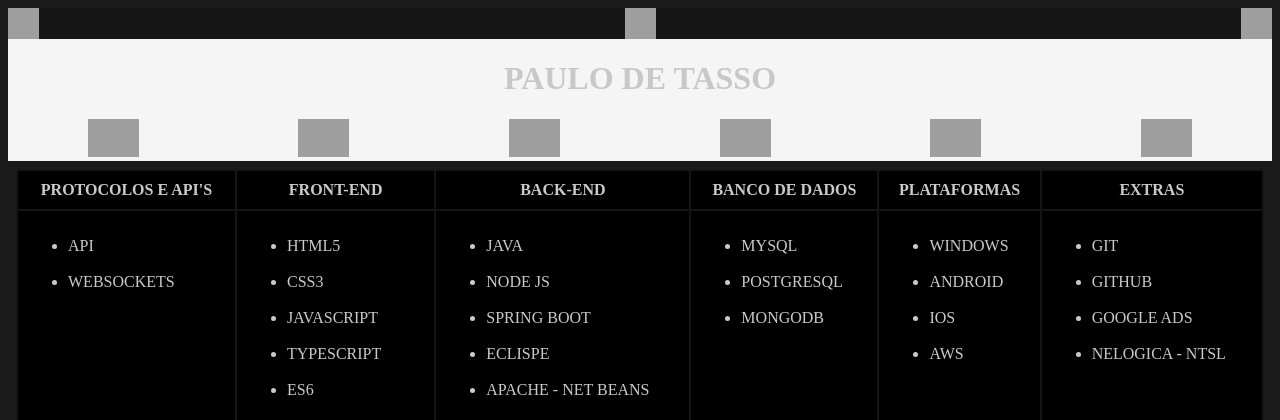
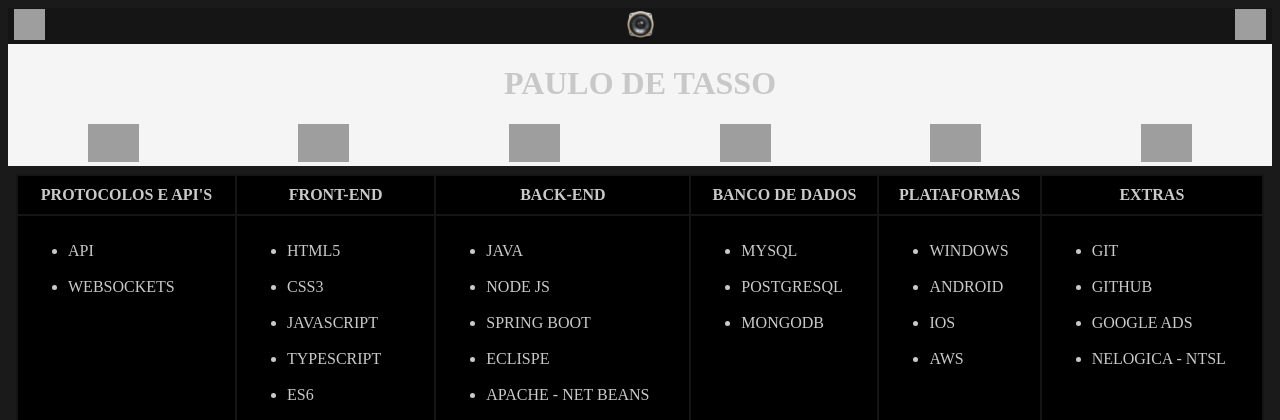
Before and after one commit to PauloDeTasso/projetos, a PHP site: page /docs/Home.html in a window 1280 px wide. Shown: the top 420 px of the page. Run offline with PHP 8.4, Linux system fonts and the light colour scheme; grey boxes are pictures that could not be loaded.

Commit message:
14-12-2021 - 1202

```diff
--- a/docs/Home.html
+++ b/docs/Home.html
@@ -12,20 +12,44 @@
 
 <body class="corpo">
 
-    <section class="headerBotaoSomInicio">
-
-        <img id="iconeSomDiminuirVolume" onclick="diminuir_volume()" src="/icones/800x600/volumebaixo.png"
-            alt="Diminuir Volume" width="31px" height="31px">
-
-        <img id="iconeSom" onclick="mute()" src="/icones/sound.png" alt="Icone de som" width="31px" height="31px">
-
-
-        <img id="iconeSomAumentarVolume" onclick="aumentar_volume()" src="/icones/800x600/volumealto.png"
-            alt="Aumentar Volume" width="31px" height="31px">
-
-    </section>
 
     <header class="cabecalhoPrincipal">
+
+        <nav class="headerBotaoSomInicio">
+
+            <section class="secaoMudo">
+
+                <button class="botoes" onclick="diminuir_volume()" type="button">
+
+                    <img id="iconeSomDiminuirVolume" src="../icones/800x600/volumebaixo.png" alt="Diminuir Volume"
+                        width="31px" height="31px">
+
+            </section>
+
+            </button>
+
+            <section class="secaoMudo">
+
+                <button class="botoes" onclick="mute()" type="button">
+
+                    <img id="iconeSom" src="../icones/800x600/sound.png" alt="Icone de som" width="31px" height="31px">
+
+                </button>
+
+            </section>
+
+            <section class="secaoMudo">
+
+                <button class="botoes" onclick="aumentar_volume()" type="button">
+
+                    <img id="iconeSomAumentarVolume" src="../icones/800x600/volumealto.png" alt="Aumentar Volume"
+                        width="31px" height="31px">
+
+                </button>
+
+            </section>
+
+        </nav>
 
         <h1 class="tituloCabecalhoPrincipal">
             PAULO DE TASSO
--- a/estilos/estilo_home.css
+++ b/estilos/estilo_home.css
@@ -225,3 +225,17 @@ padding: 1%;
     background-color: rgb(255, 255, 255);
     border: 0px solid rgb(21, 21, 21);
 }
+
+.secaoMudo
+{
+    display: flex;
+    flex-direction: column;
+    justify-content: center;
+    align-items: center;
+}
+
+.botoes
+{
+ background-color: rgb(21, 21, 21);
+ border: 0px solid rgb(21, 21, 21);
+}
--- a/estilos/estilo_index.css
+++ b/estilos/estilo_index.css
@@ -39,3 +39,9 @@ body
     justify-content: center;
     align-items: center;
 }
+
+.botoes
+{
+ background-color: rgb(21, 21, 21);
+ border: 0px solid rgb(21, 21, 21);
+}
--- a/index.html
+++ b/index.html
@@ -19,7 +19,7 @@
 
             <section class="secaoMudo">
 
-                <button id="botaoMudo" onclick="diminuir_volume()" type="button">
+                <button class="botoes" onclick="diminuir_volume()" type="button">
 
                     <img id="iconeSomDiminuirVolume" src="icones/800x600/volumebaixo.png" alt="Diminuir Volume"
                         width="31px" height="31px">
@@ -30,7 +30,7 @@
 
             <section class="secaoMudo">
 
-                <button id="botaoMudo" onclick="mute()" type="button">
+                <button class="botoes" onclick="mute()" type="button">
 
                     <img id="iconeSom" src="icones/800x600/sound.png" alt="Icone de som" width="31px" height="31px">
 
@@ -40,7 +40,7 @@
 
             <section class="secaoMudo">
 
-                <button id="botaoMudo" onclick="aumentar_volume()" type="button">
+                <button class="botoes" onclick="aumentar_volume()" type="button">
 
                     <img id="iconeSomAumentarVolume" src="icones/800x600/volumealto.png" alt="Aumentar Volume"
                         width="31px" height="31px">
```
